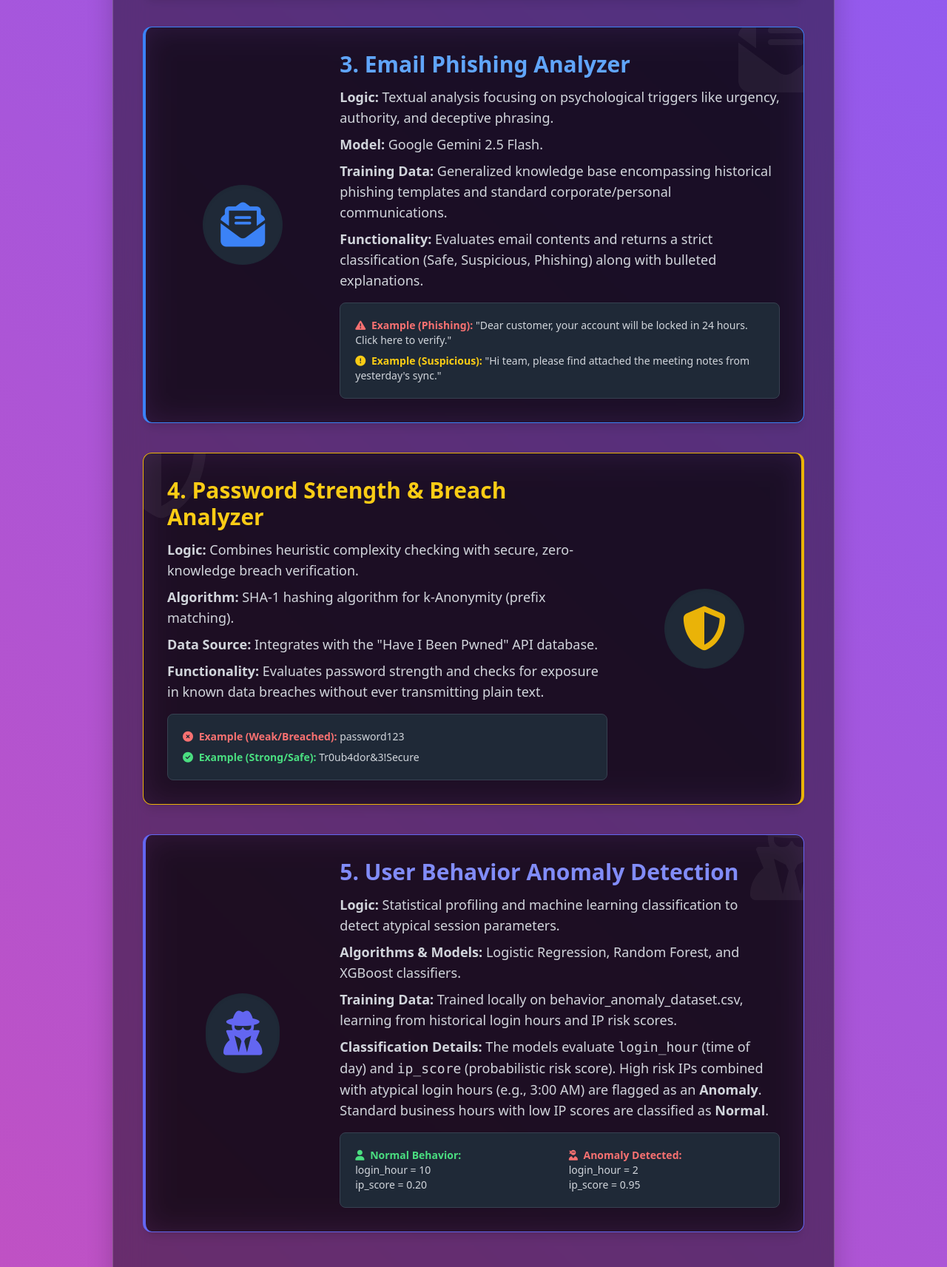
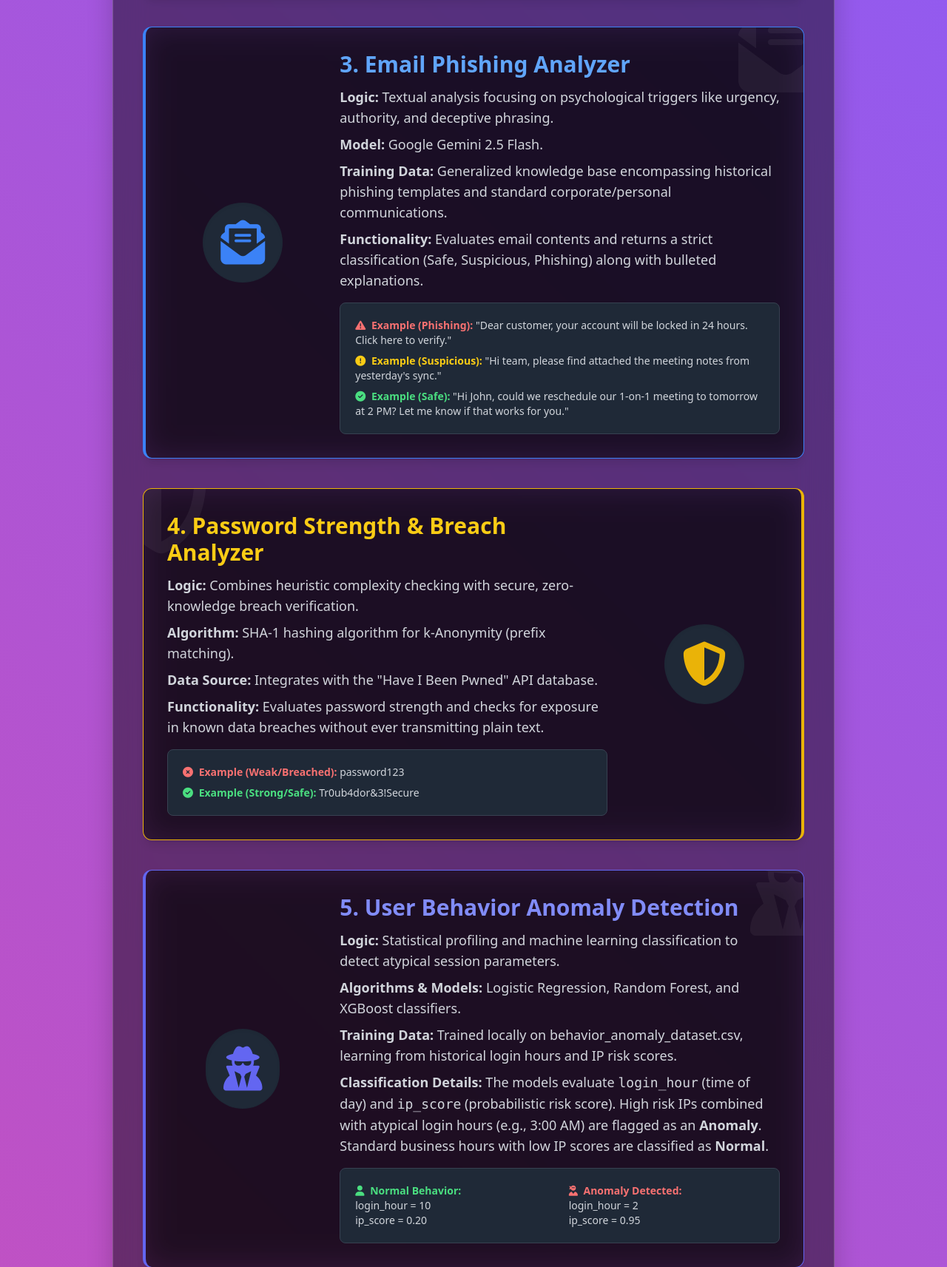
Before and after one commit to Kokalasaiteja/SecureAI, a Django app: page /introduction/ in a window 1280 px wide. Shown: the part 1605-3318 px from the top of the page at 74% size. Run offline with Django 5.2, Linux system fonts and the light colour scheme; some libraries are stand-ins or nearby versions.

Commit message:
Fix password errors, add username duplicate checks, update UI text colors, and refine AI phishing examples

```diff
--- a/templates/introduction.html
+++ b/templates/introduction.html
@@ -85,7 +85,8 @@
                     <p class="text-gray-300 mb-4 text-lg"><strong>Functionality:</strong> Evaluates email contents and returns a strict classification (Safe, Suspicious, Phishing) along with bulleted explanations.</p>
                     <div class="bg-gray-800 p-5 rounded-lg border border-gray-700 text-sm text-gray-300">
                         <div class="mb-2"><strong class="text-red-400"><i class="fas fa-exclamation-triangle mr-1"></i> Example (Phishing):</strong> "Dear customer, your account will be locked in 24 hours. Click here to verify."</div>
-                        <div><strong class="text-yellow-400"><i class="fas fa-exclamation-circle mr-1"></i> Example (Suspicious):</strong> "Hi team, please find attached the meeting notes from yesterday's sync."</div>
+                        <div class="mb-2"><strong class="text-yellow-400"><i class="fas fa-exclamation-circle mr-1"></i> Example (Suspicious):</strong> "Hi team, please find attached the meeting notes from yesterday's sync."</div>
+                        <div><strong class="text-green-400"><i class="fas fa-check-circle mr-1"></i> Example (Safe):</strong> "Hi John, could we reschedule our 1-on-1 meeting to tomorrow at 2 PM? Let me know if that works for you."</div>
                     </div>
                 </div>
             </div>
```
Also changed, not shown: README.md.
